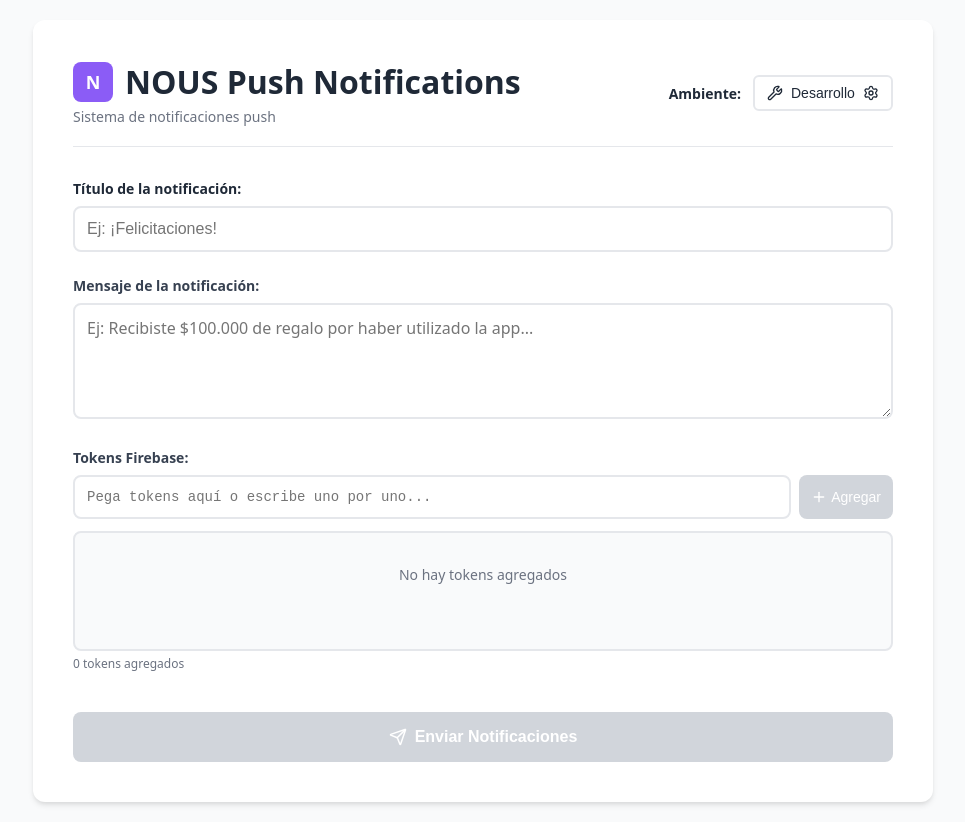
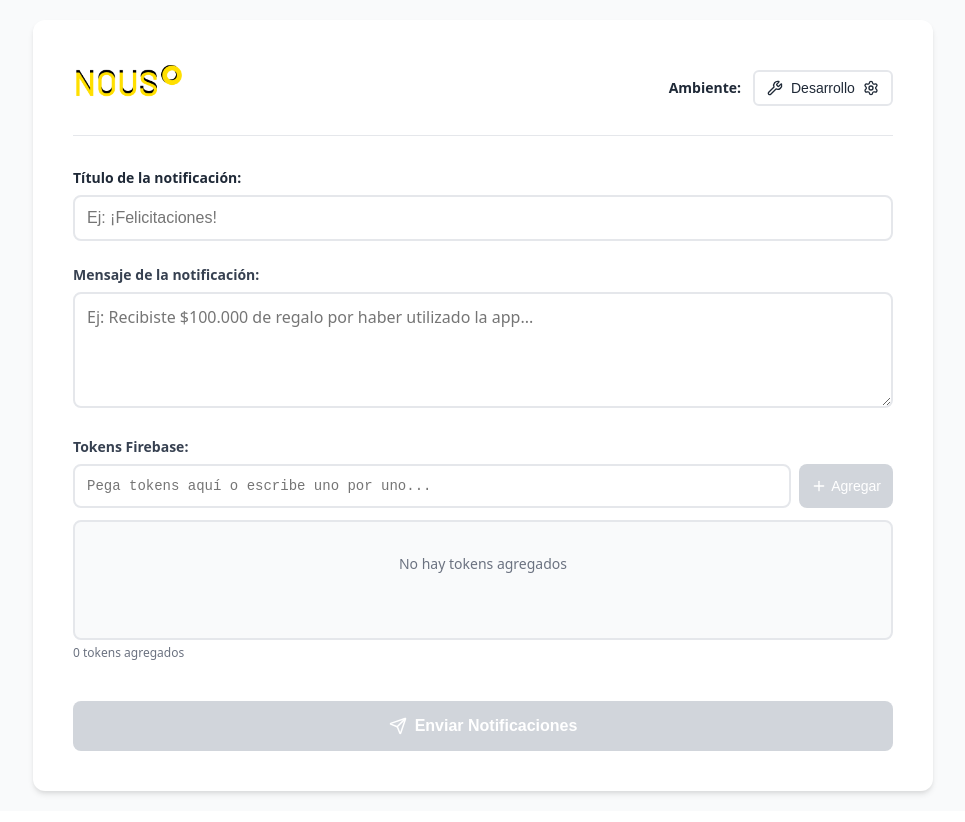
Before and after one commit to cero-vivo/fmc-backoffice-notificator, a Next.js app: page /dashboard in a window 1280 px wide. Shown: the whole page, without its empty margins (157-1122 px from the left). Built offline with nearby package versions, Linux system fonts and the light colour scheme.

Commit message:
feat: Replace logo in Dashboard and Login components with image, update titles for consistency

```diff
--- a/src/app/dashboard/page.tsx
+++ b/src/app/dashboard/page.tsx
@@ -132,42 +132,10 @@ export default function Dashboard() {
           alignItems: 'center',
           marginBottom: '32px',
           paddingBottom: '20px',
+          gap: "5%",
           borderBottom: `1px solid ${borderColor}`
         }}>
-          <div>
-            <h1 style={{
-              color: textMain,
-              margin: 0,
-              fontSize: '2rem',
-              fontWeight: '700',
-              display: 'flex',
-              alignItems: 'center',
-              gap: '12px'
-            }}>
-              <div style={{
-                width: '40px',
-                height: '40px',
-                background: '#8b5cf6',
-                borderRadius: '8px',
-                display: 'flex',
-                alignItems: 'center',
-                justifyContent: 'center',
-                color: 'white',
-                fontSize: '18px',
-                fontWeight: 'bold'
-              }}>
-                N
-              </div>
-              NOUS Push Notifications
-            </h1>
-            <p style={{
-              color: textSecondary,
-              margin: '4px 0 0 0',
-              fontSize: '14px'
-            }}>
-              Sistema de notificaciones push
-            </p>
-          </div>
+          <img src="/Nous-Logo.png" alt="NOUS Logo" style={{ width: '120px', height: 'auto', objectFit: 'contain', marginBottom: '12px' }} />
 
           <div style={{ display: 'flex', alignItems: 'center', gap: '12px' }}>
             <label style={{
@@ -434,28 +402,12 @@ export default function Dashboard() {
 
                 {result.failTokens && result.failTokens.length > 0 && (
                   <details style={{ marginTop: '16px' }}>
-                    <summary style={{
-                      cursor: 'pointer',
-                      fontWeight: '600',
-                      color: '#dc2626',
-                      fontSize: '14px',
-                      display: 'flex',
-                      alignItems: 'center',
-                      gap: '8px'
-                    }}>
-                      <AlertCircle size={16} />
-                      Ver errores detallados ({result.failTokens.length})
+                    <summary style={{ cursor: 'pointer', fontWeight: '600', color: '#dc2626', fontSize: '15px', marginBottom: '12px' }}>
+                      Ver detalles de errores
                     </summary>
-                    <div style={{
-                      marginTop: '12px',
-                      padding: '16px',
-                      background: '#f9fafb',
-                      borderRadius: '6px',
-                      border: '1px solid #e5e7eb'
-                    }}>
-                      {result.failTokens.map((error: any, index: number) => (
-                        <div key={index} style={{
-                          marginBottom: '12px',
+                    <div style={{ display: 'flex', flexDirection: 'column', gap: '12px', marginTop: '12px' }}>
+                      {result.failTokens.map((error, idx) => (
+                        <div key={idx} style={{
                           padding: '12px',
                           background: 'white',
                           borderRadius: '6px',
```
Also changed, not shown: src/app/login/page.tsx (+2 -16 lines).
